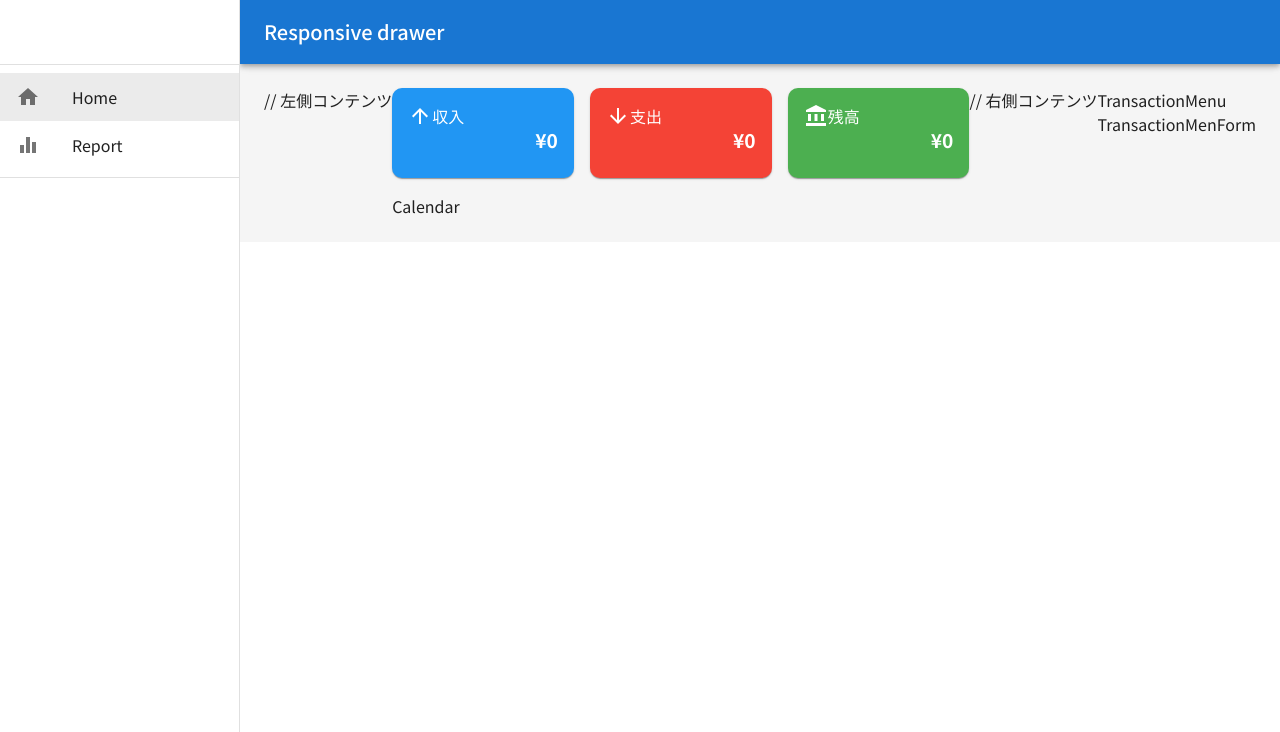
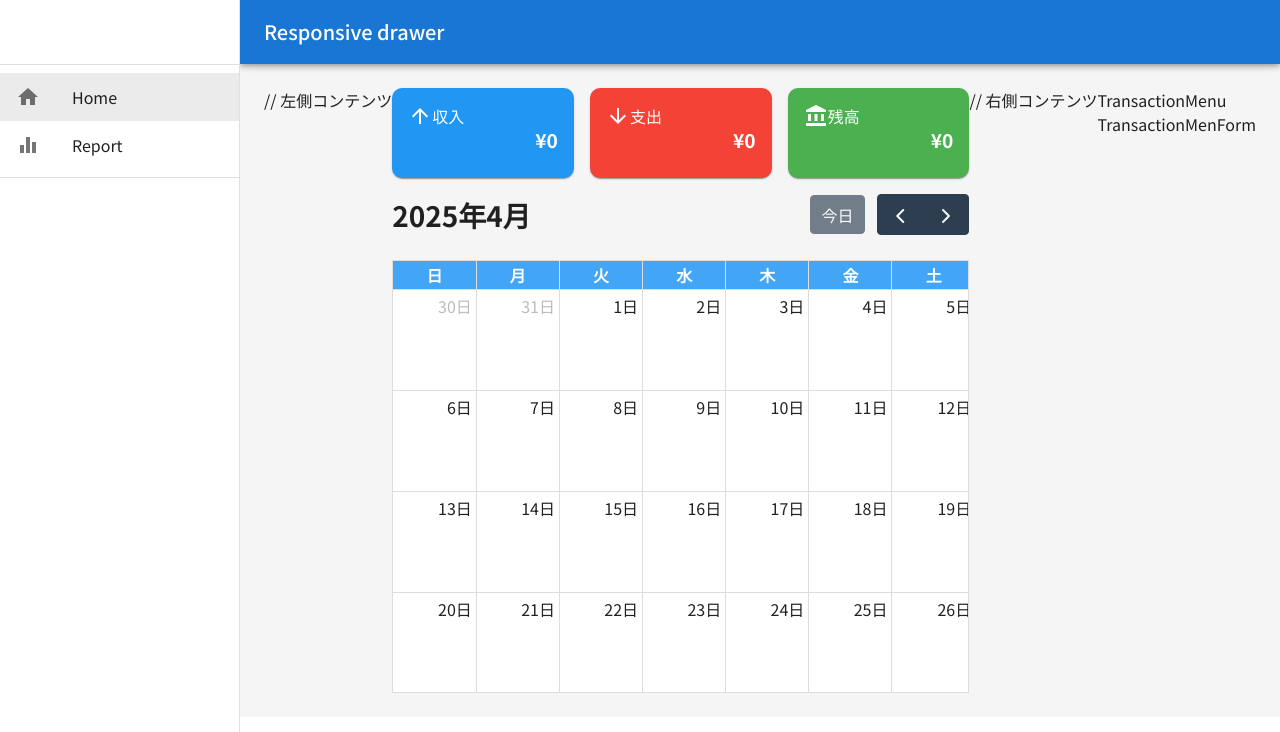
Before and after one commit to ririso/udemy-household-app, a React (Create React App) app: page / in a window 1280 px wide. Shown: the top 732 px of the page. Built offline with nearby package versions, Linux system fonts and the light colour scheme; no server answers; the database is empty.

Commit message:
カレンダーサンプル実装

```diff
--- /dev/null
+++ b/src/calendar.css
@@ -0,0 +1,42 @@
+/* aタグ */
+.fc-h-event {
+  background-color: transparent;
+  border: none;
+  text-align: right;
+  pointer-events: none; /* ポインターイベントを無視する */
+}
+
+/* カレンダーの背景色設定 */
+.fc-daygrid-body,
+.fc-day {
+  background-color: white; /* 背景色を白に設定 */
+}
+
+.fc-col-header-cell {
+  background-color: #42a5f5;
+  color: white; /* ヘッダーのテキスト色を白に設定 */
+}
+
+.fc .fc-daygrid-day-frame {
+  height: 100%;
+  min-height: 100px;
+}
+
+/* カスタムイベントの見た目ここから */
+.money {
+  white-space: nowrap; /* テキストを折り返さない */
+  overflow: hidden; /* はみ出したテキストを隠す */
+  text-overflow: ellipsis; /* はみ出したテキストの代わりに省略記号を表示 */
+}
+
+#event-income {
+  color: #2196f3;
+}
+
+#event-expense {
+  color: #f44336;
+}
+
+#event-balance {
+  color: #4caf50;
+}
--- a/src/components/Calendar.tsx
+++ b/src/components/Calendar.tsx
@@ -1,5 +1,48 @@
+import { EventContentArg } from "@fullcalendar/core";
+import jaLocale from "@fullcalendar/core/locales/ja";
+import dayGridPlugin from "@fullcalendar/daygrid";
+import FullCalendar from "@fullcalendar/react";
+import "../calendar.css";
+
 const Calendar = () => {
-  return <div>Calendar</div>;
+  const events = [
+    { title: "Meeting", start: new Date() },
+    {
+      title: "Meeting",
+      start: new Date(),
+      income: 300,
+      expense: 200,
+      balance: 100,
+    },
+  ];
+
+  const renderEventContent = (eventInfo: EventContentArg) => {
+    return (
+      <div>
+        <div className="money" id="event-income">
+          <div>{eventInfo.event.extendedProps.income}</div>
+        </div>
+
+        <div className="money" id="event-expense">
+          <div>{eventInfo.event.extendedProps.expense}</div>
+        </div>
+
+        <div className="money" id="event-balance">
+          <div>{eventInfo.event.extendedProps.balance}</div>
+        </div>
+      </div>
+    );
+  };
+
+  return (
+    <FullCalendar
+      locale={jaLocale}
+      plugins={[dayGridPlugin]}
+      events={events}
+      eventContent={renderEventContent}
+      initialView="dayGridMonth"
+    />
+  );
 };
 
 export default Calendar;
```
